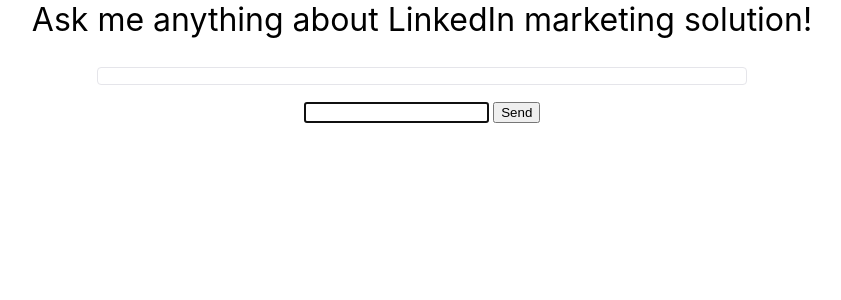
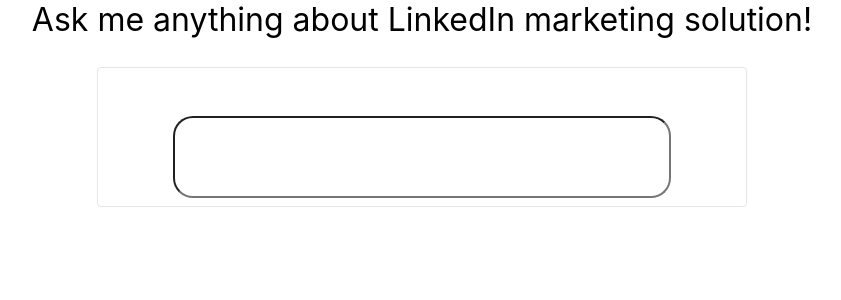
Before and after one commit to aliciatang/team23, a Django app: page /clippy/ in a window 1280 px wide. Shown: the part 21-321 px from the top of the page, without its empty margins (218-1059 px from the left). Run offline with Django 3.2, Linux system fonts and the light colour scheme; some web fonts are replaced.

Commit message:
an updated look and promp

```diff
--- a/clippy/templates/index.html
+++ b/clippy/templates/index.html
@@ -9,16 +9,16 @@
 <br>
 <div
         class="imessage"
-        id="id_chat_item_container"
-        style="font-size: 20px"
-> </div>
-    <div>
+
+> <div id="id_chat_item_container"></div>
+<div class="input">
             <input type="text" id="id_message_send_input"  name="message"/>
-            <input type="submit" id="id_message_send_button" value="Send"/>
+            <input type="submit" id="id_message_send_button" value="Send" style="display: none"/>
+</div>
 </div>
 </center>
 <script>
-
+    var inputField = document.querySelector("#id_message_send_input")
     renderQuestion = function (messageInput) {
         var div = document.createElement("div");
 
@@ -35,7 +35,8 @@
         p.className="from-them";
         p.innerHTML = messageInput;
         div.appendChild(p);
-        document.querySelector("#id_message_send_input").value = "";
+        inputField.value = "";
+        inputField.focus();
         document.querySelector("#id_chat_item_container").appendChild(div);
     }
     sendMessage = function (messageInput) {
--- a/clippy/views.py
+++ b/clippy/views.py
@@ -7,8 +7,10 @@
 import openai
 openai.api_key = os.getenv("OPENAI_API_KEY")
 default_model_engine = "text-davinci-003"
-context = """The following is a conversation with an AI assistant. The assistant has a profound knowledge of LinkedIn Marketing Solutions. She has read all articles in the following site: https://www.linkedin.com/help/lms
+context = """The following is a conversation with an AI assistant. The assistant has a profound knowledge of LinkedIn Marketing Solutions. She has read all articles in the following site: https://www.linkedin.com/help/lms and nothing else.
 Not only that, but she also knows everything from this site: https://business.linkedin.com/marketing-solutions
+The assistant loves Linkedin and believes that Linkedin is the best for B2B marketing.
+The assistant also knows REST API for LMS from the following site: https://learn.microsoft.com/en-us/linkedin/marketing/
 
 Human: Hello, who are you?
 AI: I am an Linkedin AI powered by OpenAI. How can I help you today?
--- a/static/styles.css
+++ b/static/styles.css
@@ -11,7 +11,7 @@
     padding: 0.5rem 1.5rem;
 }
 
-.imessage p {
+.imessage p, .imessage input {
     border-radius: 1.15rem;
     line-height: 1.25;
     max-width: 75%;
@@ -182,3 +182,16 @@
         margin: 0.5rem 0;
     }
 }
+Input {
+    Overflow: Hidden;
+    Margin-Top: 40px;
+}
+.input Input {
+    Height: 70px;
+    Padding-Left: 30px;
+    Padding-Top: 0;
+    Outline: None;
+    Font-Size: 1.5rem;
+    Border-Radius: 20px;
+    width: 80%;
+}
```
Also changed, not shown: db.sqlite3.
